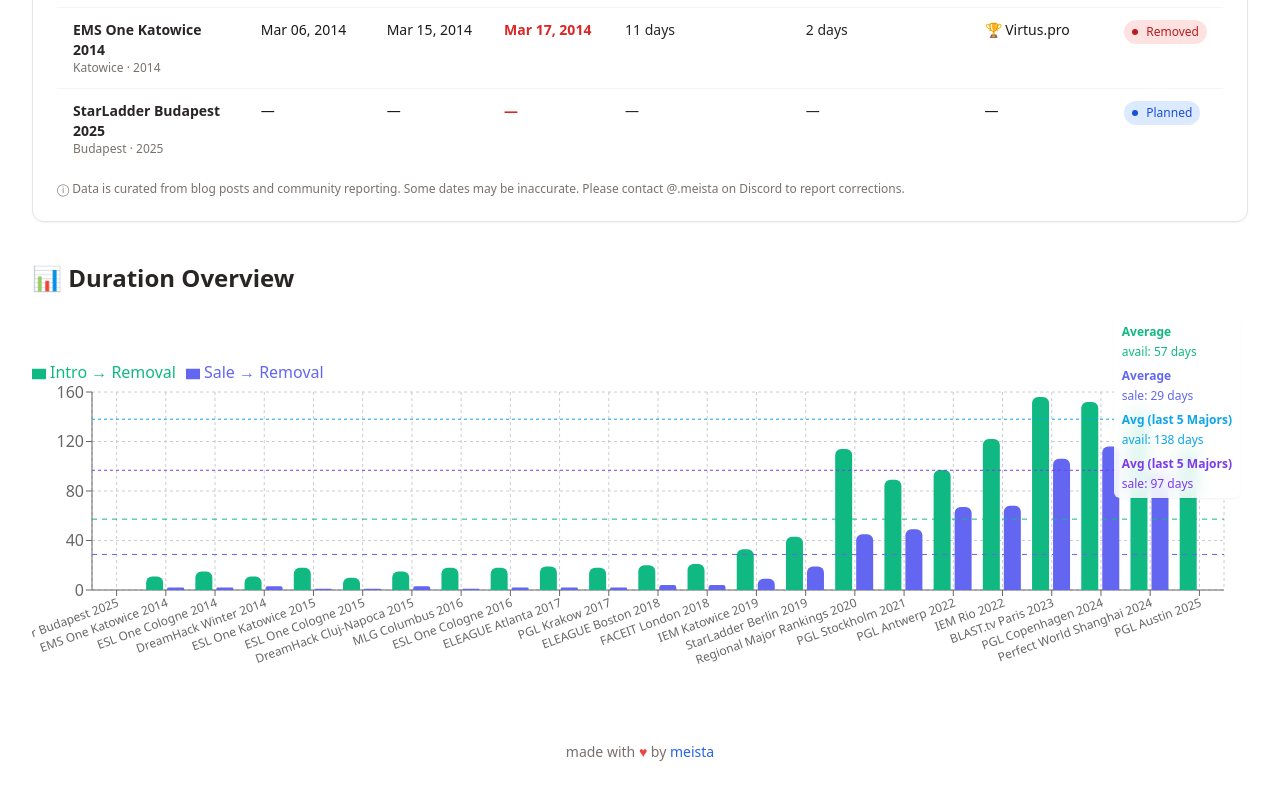
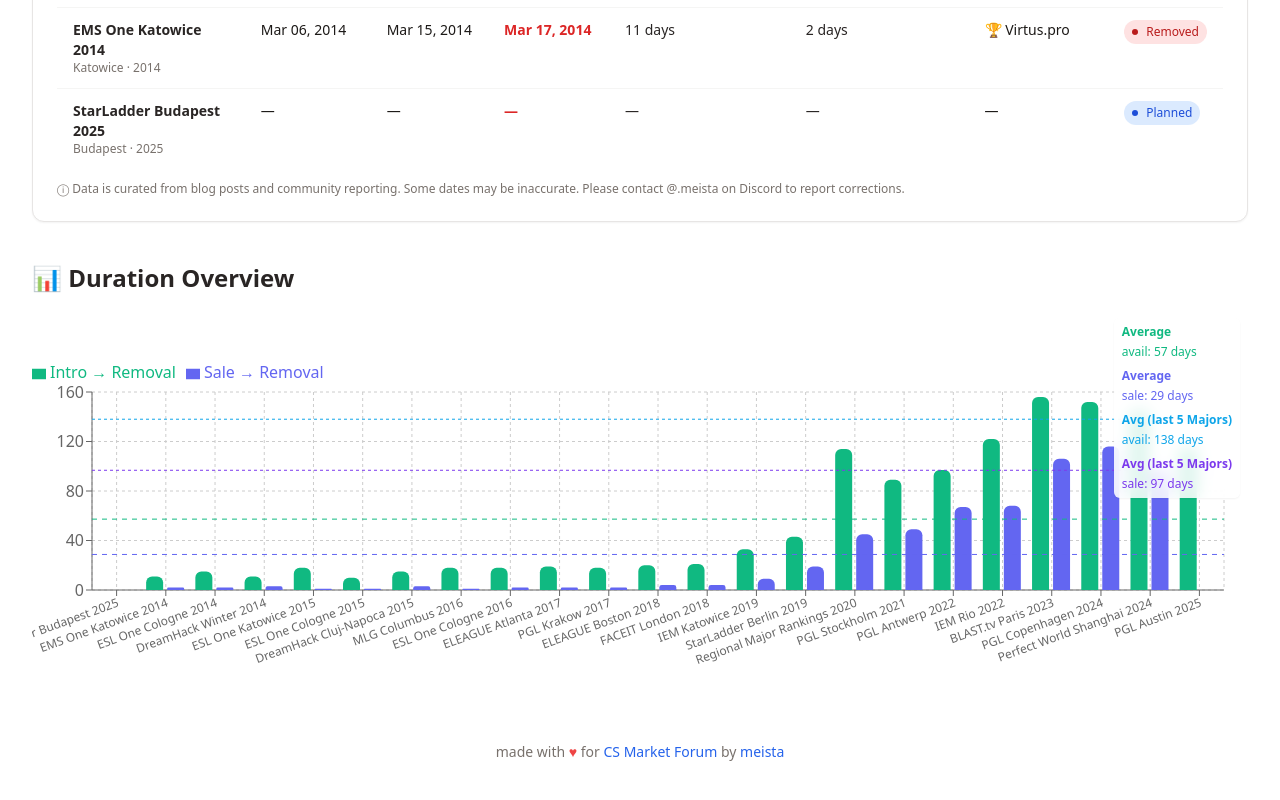
Before and after one commit to meistaGG/cs2-major-sale-tracker, a React (Vite) app: page / in a window 1280 px wide. Shown: the part 1745-2545 px from the top of the page. Built offline with nearby package versions, Linux system fonts and the light colour scheme.

Commit message:
Update app.tsx

```diff
--- a/src/app.tsx
+++ b/src/app.tsx
@@ -817,7 +817,16 @@
         />
       </div>
       <footer className="mt-12 py-6 text-center text-sm text-stone-500">
-        made with <span className="text-red-500">♥</span> by{" "}
+        made with <span className="text-red-500">♥</span> for{" "}
+        <a
+          href="https://discord.gg/csgomarket"
+          target="_blank"
+          rel="noopener noreferrer"
+          className="text-blue-600 hover:underline"
+        >
+          CS Market Forum
+        </a>{" "}
+        by{" "}
         <a
           href="https://steamcommunity.com/profiles/76561198070775836"
           target="_blank"
```
